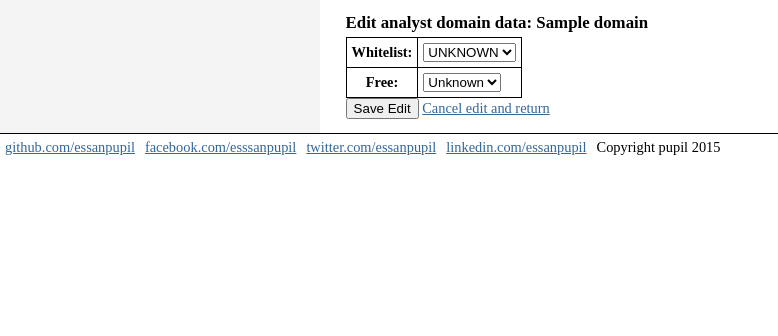
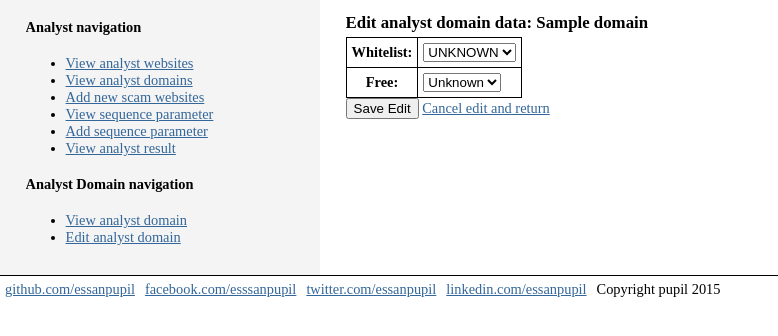
Before and after one commit to essanpupil/autowebsearch, a Django app: page /website_analyzer/edit_analyst_domain/1/ in a window 1280 px wide. Shown: the part 114-450 px from the top of the page, without its empty margins (0-778 px from the left). Run offline with Django 3.2, Linux system fonts and the light colour scheme; a user stored in the database is signed in; tables that the repository leaves empty hold one stand-in row (values such as "Sample post").

Commit message:
display navigation in edit analyst domain

```diff
--- a/website_analyzer/templates/website_analyzer/edit_analyst_domain.html
+++ b/website_analyzer/templates/website_analyzer/edit_analyst_domain.html
@@ -1,4 +1,8 @@
 {% extends 'base.html' %}
+{% block navigation %}
+    {% include 'website_analyzer/analyst_nav.html' %}
+    {% include 'website_analyzer/analyst_domain_nav.html' %}
+{% endblock %}
 {% block content %}
 <h3>Edit analyst domain data: {{ domain.name }}</h3>
 <form action="" method="post">
--- a/website_analyzer/views.py
+++ b/website_analyzer/views.py
@@ -329,6 +329,7 @@ def edit_analyst_domain(request, dom_id):
     else:
         form = EditAnalystDomainForm()
     context = {'form': form,
+               'id': domain.id,
                'domain': {},}
     context['domain'] = {'id': domain.id,
                          'name': domain.name,
```
